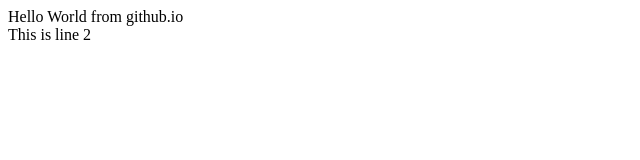
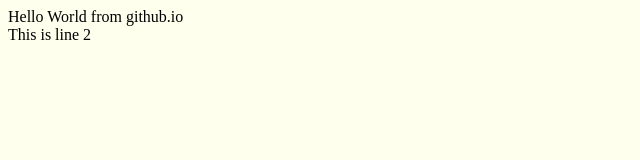
Before and after one commit to dlangh/dlangh.github.io, a plain HTML site: page index.html in a window 1280 px wide. Shown: the whole page, without its empty margins (0-640 px from the left). Drawn offline with Linux system fonts and the light colour scheme.

Commit message:
Added main.css

```diff
--- a/index.html
+++ b/index.html
@@ -2,6 +2,7 @@
 <html>
 <head>
 <title>dlangh.github.io</title>
+<link rel="stylesheet" href="main.css" />
 </head>
 
 <body>
--- /dev/null
+++ b/main.css
@@ -0,0 +1,4 @@
+/* Main.css */
+body {
+	background-color: #ffffee;
+}
```
